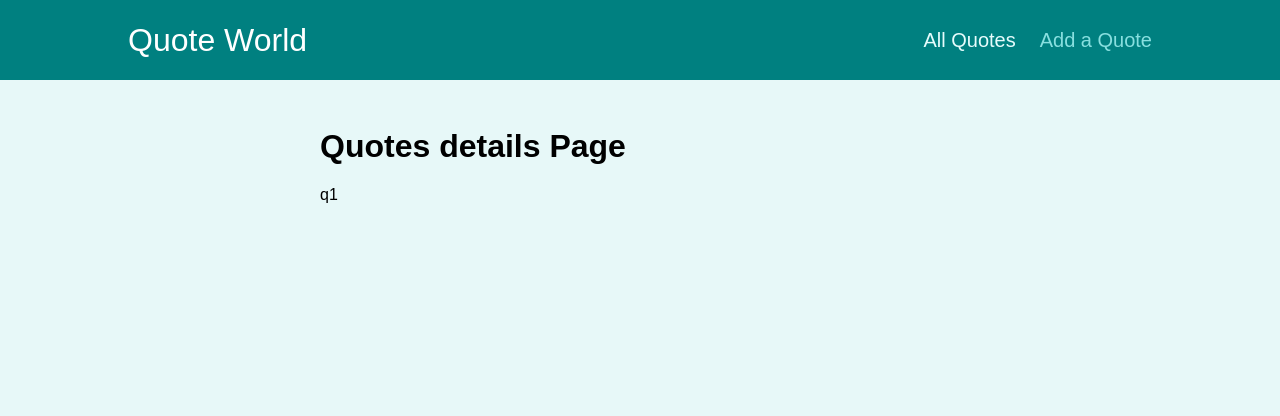
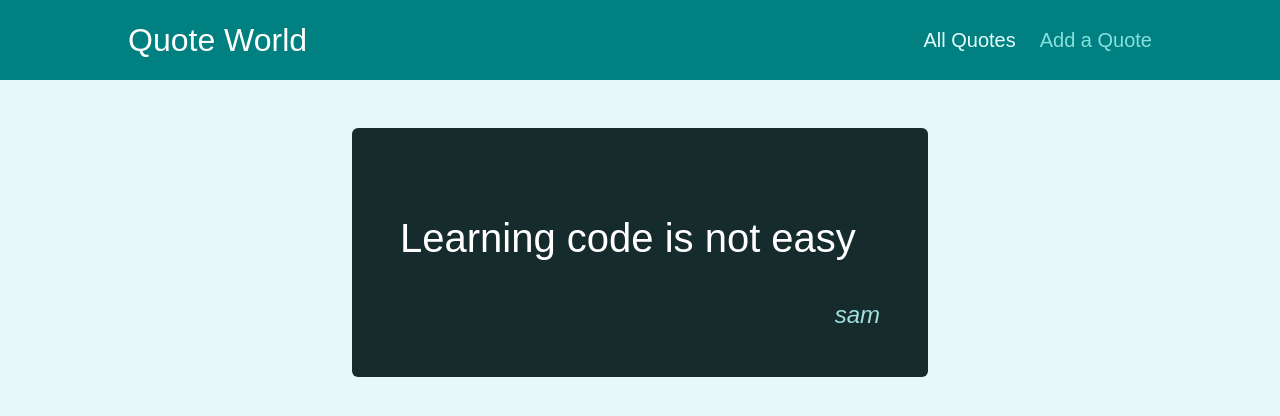
Before and after one commit to ritesh-jadhav/React-Routing, a React (Create React App) app: page /quotes/q1 in a window 1280 px wide. Shown: the top 416 px of the page. Built offline with nearby package versions, Linux system fonts and the light colour scheme.

Commit message:
adding dummy data and handling routes

```diff
--- a/src/Pages/AllQuotes.js
+++ b/src/Pages/AllQuotes.js
@@ -1,4 +1,10 @@
+import QuoteList from '../components/quotes/QuoteList';
+const DUMMY_DATA = [
+    {id : 'q1',author: 'sam', text: 'Learning code is not easy'},
+    {id : 'q2',author: 'jhon', text: 'Learning react is fun !'},
+];
+
 const AllQuotes = () => {
-    return <h1>All Quotes Page</h1>
+    return <QuoteList quotes={DUMMY_DATA}/>
 };
 export default AllQuotes;
--- a/src/Pages/NewQuote.js
+++ b/src/Pages/NewQuote.js
@@ -1,5 +1,9 @@
+import QuoteForm from '../components/quotes/QuoteForm';
 const NewQuote = () => {
-    return <h1>New Quotes Page</h1>
+    const addQuoteHandler =( quoteData) =>{
+        console.log(quoteData)
+    };
+  return <QuoteForm onAddQuote={addQuoteHandler}/>;
 };
 
 export default NewQuote;
--- a/src/Pages/QuoteDetail.js
+++ b/src/Pages/QuoteDetail.js
@@ -1,13 +1,23 @@
-import { useParams,Route } from "react-router";
-import Comments from '../components/comments/Comments';
+import { useParams, Route } from "react-router";
+import Comments from "../components/comments/Comments";
+import HighlightedQuote from "../components/quotes/HighlightedQuote";
+const DUMMY_DATA = [
+  { id: "q1", author: "sam", text: "Learning code is not easy" },
+  { id: "q2", author: "jhon", text: "Learning react is fun !" },
+];
+
 const QuoteDetail = () => {
   const param = useParams();
+
+  const quote = DUMMY_DATA.find((quote) => quote.id === param.quoteId);
+  if (!quote) {
+    return <p>No quote found...</p>;
+  }
   return (
     <div>
-      <h1> Quotes details Page</h1>
-      <p>{param.quoteId}</p>
+      <HighlightedQuote text={quote.text} author={quote.author} />
       <Route path={`/quotes/${param.quoteId}/comments`}>
-          <Comments/>
+        <Comments />
       </Route>
     </div>
   );
--- a/src/components/quotes/QuoteItem.js
+++ b/src/components/quotes/QuoteItem.js
@@ -1,5 +1,5 @@
 import classes from './QuoteItem.module.css';
-
+import {Link} from 'react-router-dom';
 const QuoteItem = (props) => {
   return (
     <li className={classes.item}>
@@ -9,9 +9,9 @@
         </blockquote>
         <figcaption>{props.author}</figcaption>
       </figure>
-      <a className='btn'>
+      <Link to={`/quotes/${props.id}`} className='btn'>
         View Fullscreen
-      </a>
+      </Link>
     </li>
   );
 };
```
Also changed, not shown: src/components/layout/MainNavigation.js (line endings or trailing spaces), 1 other file (tests, documents, lock files or other folders).
